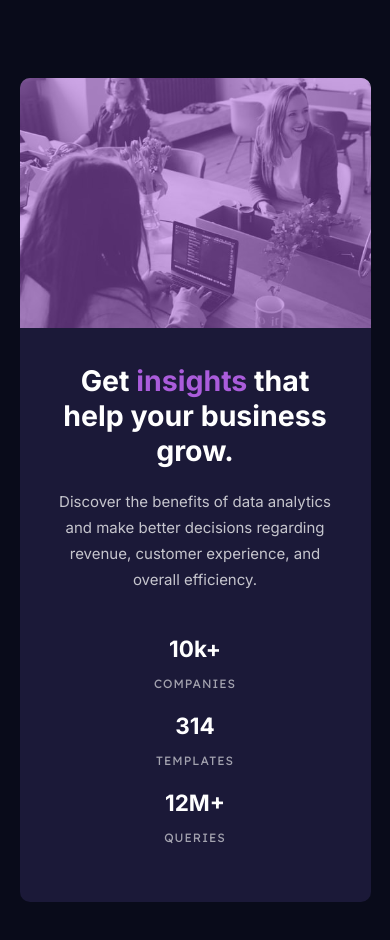
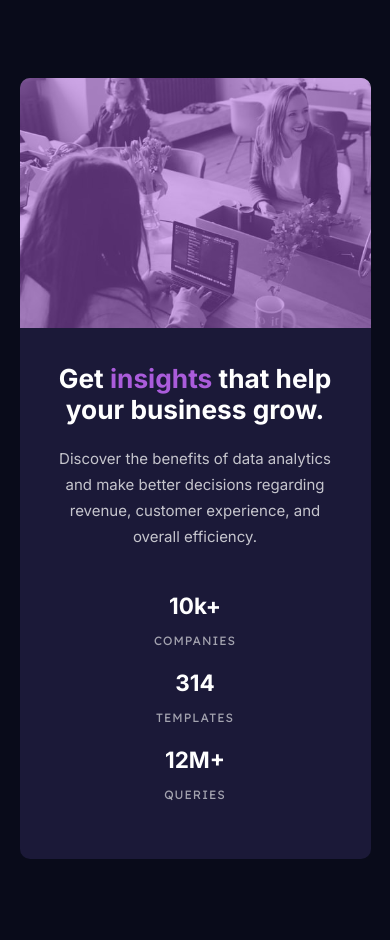
Before and after one commit to FloPereira75/StatsPreviewCardComponent, a plain HTML site: page index.html in a window 390 px wide. Drawn offline with Linux system fonts and the light colour scheme.

Commit message:
resize card h1 for small mobile device

```diff
--- a/css/style.css
+++ b/css/style.css
@@ -145,3 +145,9 @@ body {
         margin-bottom: 7.5%;
     }
 }
+
+@media only screen and (max-width: 400px) {
+    .card_content h1 {
+        font-size: 1.75em;
+    }
+}
```
